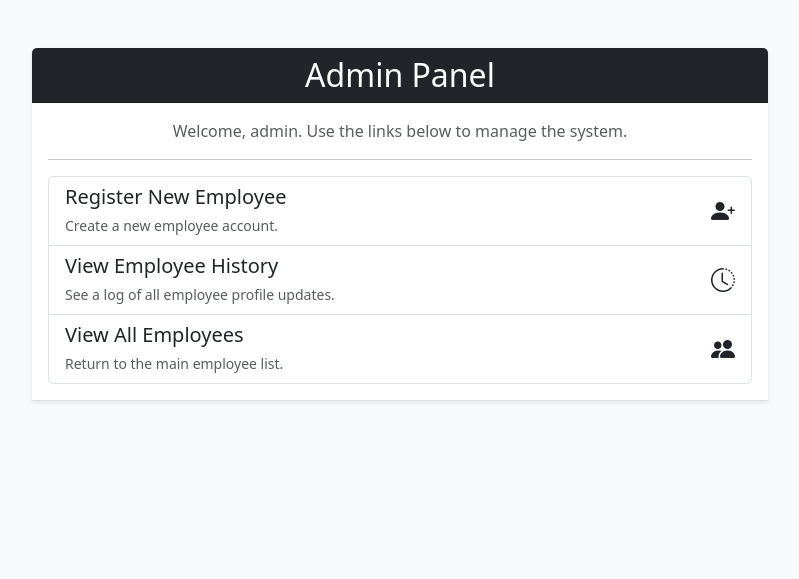
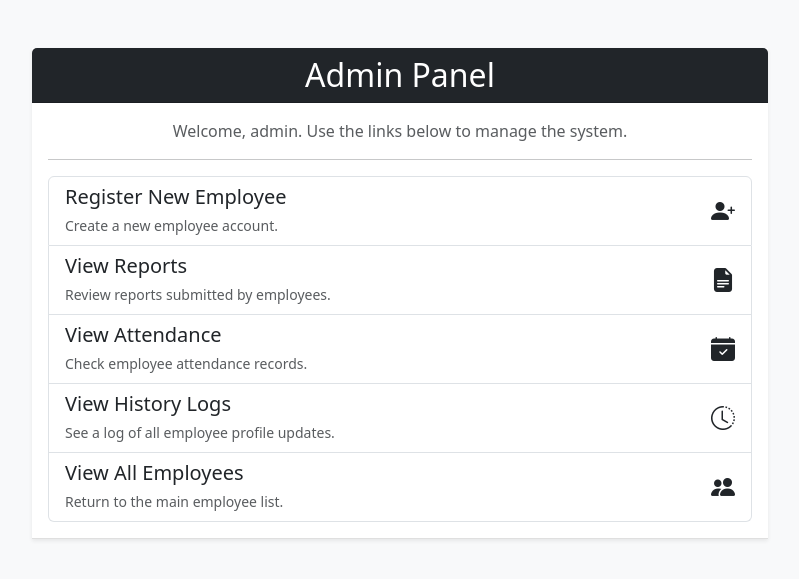
Before and after one commit to SanaPasado/GROUP-PROJECT---EMPLOYEE-SYSTEM, a Django app: page /admin-panel/ in a window 1280 px wide. Shown: the top 579 px of the page, without its empty margins (240-1039 px from the left). Run offline with Django 5.2, Linux system fonts and the light colour scheme; a user stored in the database is signed in; some libraries are stand-ins or nearby versions.

Commit message:
updated working admin panel

```diff
--- a/templates/emp_management/admin_panel.html
+++ b/templates/emp_management/admin_panel.html
@@ -23,9 +23,23 @@
                             </div>
                             <i class="bi bi-person-plus-fill fs-4"></i>
                         </a>
+                        <a href="{% url 'reports:report_list' %}" class="list-group-item list-group-item-action d-flex justify-content-between align-items-center">
+                            <div>
+                                <h5 class="mb-1">View Reports</h5>
+                                <small class="text-muted">Review reports submitted by employees.</small>
+                            </div>
+                            <i class="bi bi-file-earmark-text-fill fs-4"></i>
+                        </a>
+                        <a href="{% url 'attendance:my-attendance' %}" class="list-group-item list-group-item-action d-flex justify-content-between align-items-center">
+                            <div>
+                                <h5 class="mb-1">View Attendance</h5>
+                                <small class="text-muted">Check employee attendance records.</small>
+                            </div>
+                            <i class="bi bi-calendar-check-fill fs-4"></i>
+                        </a>
                         <a href="{% url 'history:history_list' %}" class="list-group-item list-group-item-action d-flex justify-content-between align-items-center">
                             <div>
-                                <h5 class="mb-1">View Employee History</h5>
+                                <h5 class="mb-1">View History Logs</h5>
                                 <small class="text-muted">See a log of all employee profile updates.</small>
                             </div>
                             <i class="bi bi-clock-history fs-4"></i>
--- a/templates/emp_management/employee_list.html
+++ b/templates/emp_management/employee_list.html
@@ -7,7 +7,11 @@
         <h2 class="mb-0">Employees </h2>
         <div class="d-flex align-items-center gap-2">
              <a href="{% url 'reports:report_create' %}" class="btn btn-warning">Make a Report</a>
-            {# The admin-specific buttons have been removed. They are now in the Admin Panel. #}
+
+            {% if user.is_staff %}
+                <a href="{% url 'emp_management:admin_panel' %}" class="btn btn-dark">Admin Panel</a>
+            {% endif %}
+
             {% if not user.is_staff %}
                 <!-- Button for individual attendance page -->
                 <a href="{% url 'attendance:my-attendance' %}" class="btn btn-success">
```
